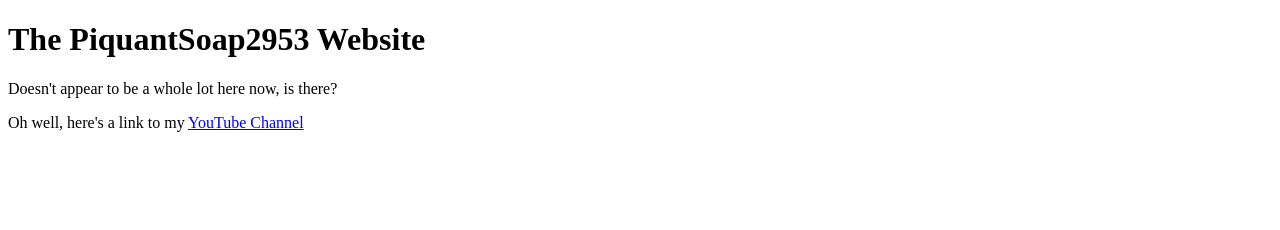
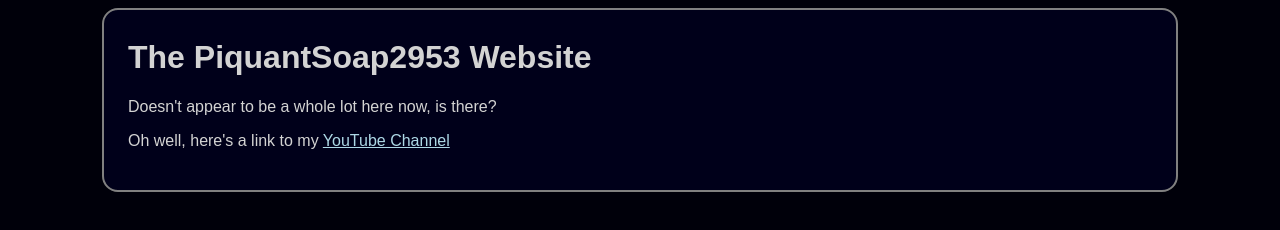
Before and after one commit to Soap2953/Soap2953.github.io, a plain HTML site: page index.html in a window 1280 px wide. Drawn offline with Linux system fonts and the light colour scheme; files that its build step writes are made by us from their sources.

Commit message:
fix CSS again

```diff
--- a/index.html
+++ b/index.html
@@ -2,7 +2,7 @@
 <html>
 <head>
     <title>The PiquantSoap2953 Website</title>
-    <link type="Resources/text/css" rel="stylesheet" href="css/SS1.css"/>
+    <link type="text/css" rel="stylesheet" href="Resources/css/SS1.css"/>
 </head>
 <body>
     <h1>The PiquantSoap2953 Website</h1>
```
